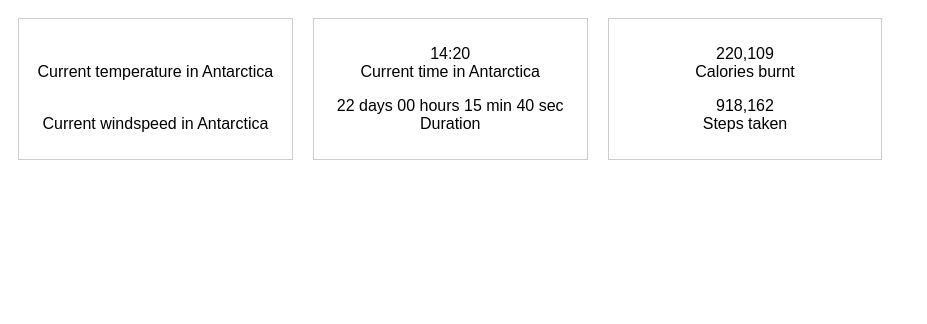
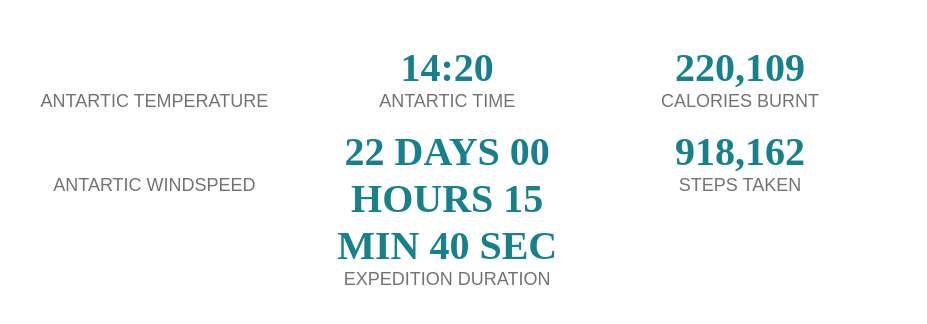
Before and after one commit to beeFlaherty/duesouth-widget, a website: page src/pages/index.html in a window 1280 px wide. Shown: the whole page, without its empty margins (0-927 px from the left). Drawn offline with Linux system fonts and the light colour scheme; no server answers.

Commit message:
Working on styling

```diff
--- a/src/pages/index.html
+++ b/src/pages/index.html
@@ -12,12 +12,24 @@
         margin: 10px;
         padding: 10px;
         float: left;
-        border: 1px solid #ccc;
         text-align: center;
     }
 
     .ds-dashboard-widgets .stat, .ds-dashboard-widgets .stat-title{
         display: block;
+        text-transform: uppercase;
+    }
+
+    .ds-dashboard-widgets .stat {
+        color: #198089;
+        font-family: "futura-pt";
+        font-weight: bold;
+        font-size: 40px;
+    }
+
+    .ds-dashboard-widgets .stat-title {
+        color: #737373;
+        font-size: 18px;
     }
     </style>
 </head>
@@ -27,21 +39,21 @@
     <div class="ds-dashboard-widgets" data-lat="-78.4644904" data-lon="106.8317842">
         <p>
             <span class="stat temperature">&#160;</span>
-            <span class="stat-title">Current temperature in Antarctica</span>
+            <span class="stat-title">Antartic temperature</span>
         </p>
         <p>
             <span class="stat wind_speed">&#160;</span>
-            <span class="stat-title">Current windspeed in Antarctica</span>
+            <span class="stat-title">Antartic windspeed</span>
         </p>
     </div>
     <div class="ds-dashboard-widgets">
         <p>
             <span class="stat time" data-timezone="-3">&#160;</span>
-            <span class="stat-title">Current time in Antarctica</span>
+            <span class="stat-title">Antartic time</span>
         </p>
         <p>
-            <span id="set-one" data-countdown="nov 1 2015 17:05:00"></span>
-            <span class="stat-title">Duration</span>
+            <span class="stat" id="set-one" data-countdown="nov 1 2015 17:05:00"></span>
+            <span class="stat-title">Expedition duration</span>
         </p>
     </div>
     <div class="ds-dashboard-widgets effort" id="set-one-effort">
```
